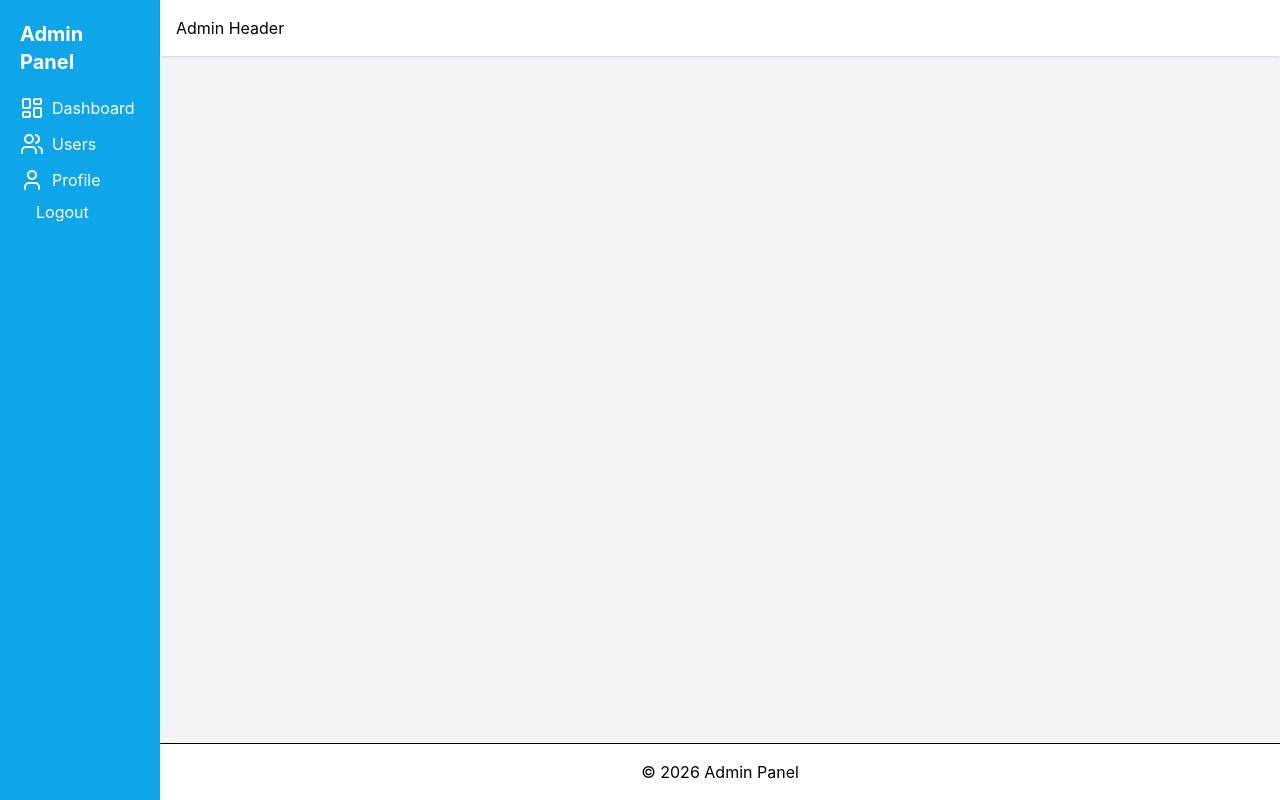
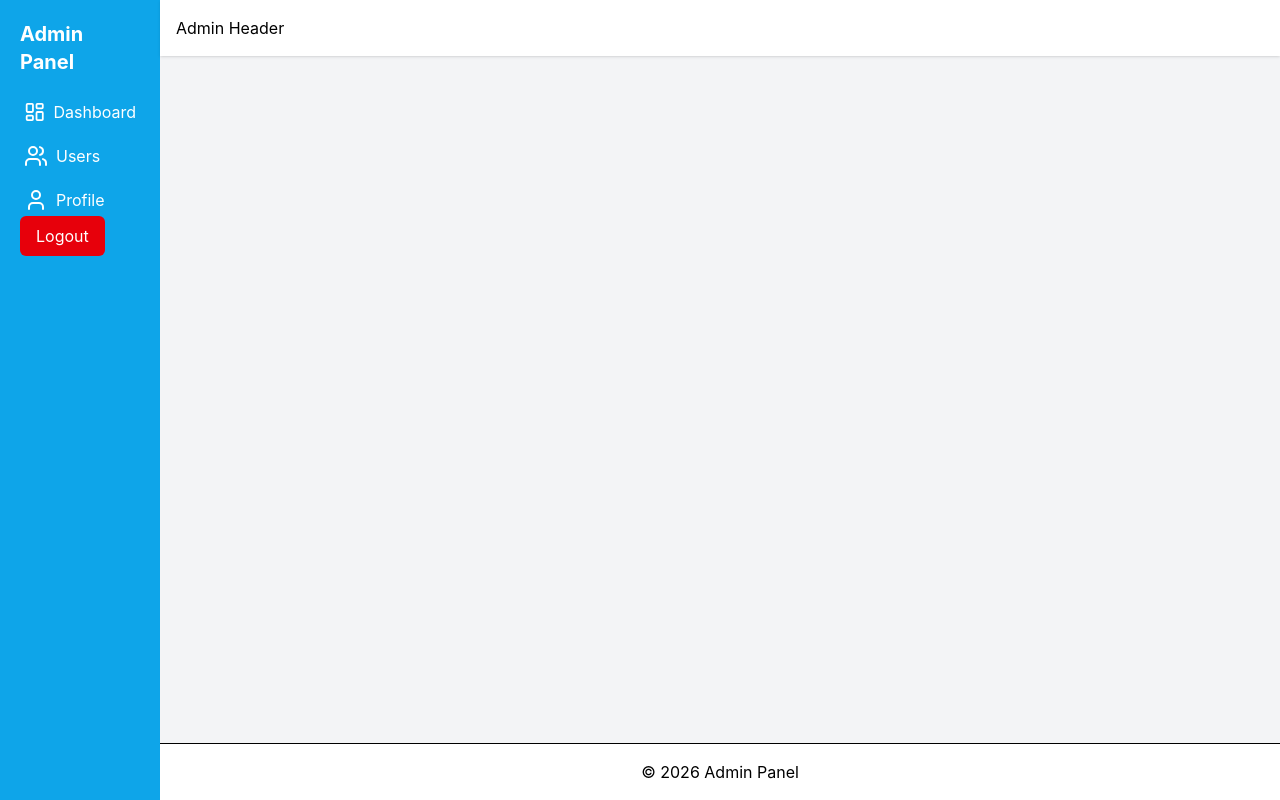
Before and after one commit to kunndnn/frontendTemplate, a React (Vite) app: page /admin in a window 1280 px wide. Built offline with nearby package versions, Linux system fonts and the light colour scheme.

Commit message:
feat: add Sidebar component for admin dashboard layout

```diff
--- a/src/pages/layouts/admin/Sidebar.tsx
+++ b/src/pages/layouts/admin/Sidebar.tsx
@@ -15,13 +15,13 @@ const Sidebar = () => {
       <nav className="flex flex-col gap-3">
         {adminSidebarLinks.map((link) => (
           <NavLink key={link.to} to={link.to}>
-            <div className="flex gap-2 text-white">
+            <div className="flex gap-2 text-white  p-1">
               {link.icon} {link.label}
             </div>
           </NavLink>
         ))}
       </nav>
-      <Button className="bg-error text-white">Logout</Button>
+      <Button className="bg-red-600">Logout</Button>
     </aside>
   );
 };
```
